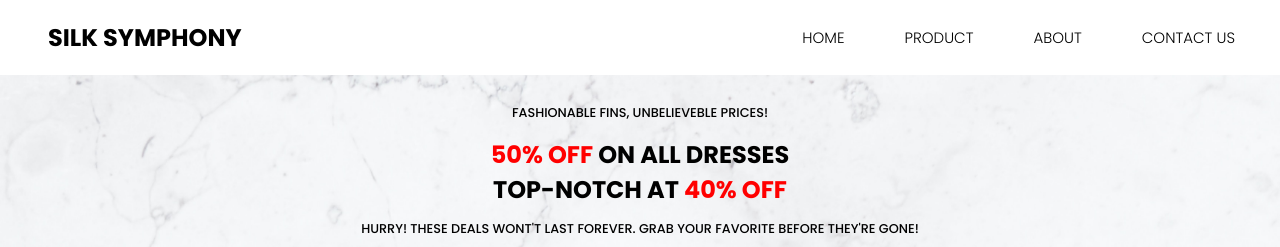
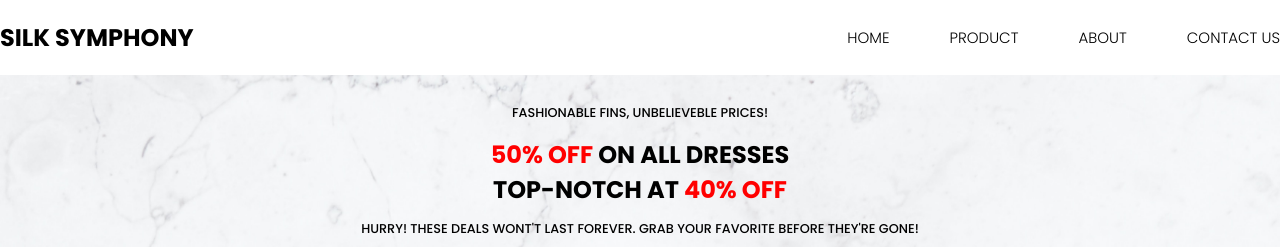
Before and after one commit to brynathn/SilkSymphony, a plain HTML site: page index.html in a window 1280 px wide. Shown: the top 247 px of the page. Drawn offline with nearby package versions, Linux system fonts and the light colour scheme; files whose address does not match are found by name.

Commit message:
mengubah ukuran navbar

```diff
--- a/app.css
+++ b/app.css
@@ -23,10 +23,6 @@ nav {
   margin-right: auto;
 }
 
-.Logo {
-  margin-left: 3em;
-}
-
 .nav h2 {
   cursor: pointer;
 }
@@ -35,7 +31,6 @@ nav {
   display: flex;
   align-items: center;
   font-size: 15px;
-  margin-right: 3em;
 }
 
 .navRight a:hover {
--- a/index.html
+++ b/index.html
@@ -17,7 +17,7 @@
     />
   </head>
   <body>
-    <header>
+    <header class="container">
       <nav>
         <div class="nav Logo">
           <h2>SILK SYMPHONY</h2>
```
